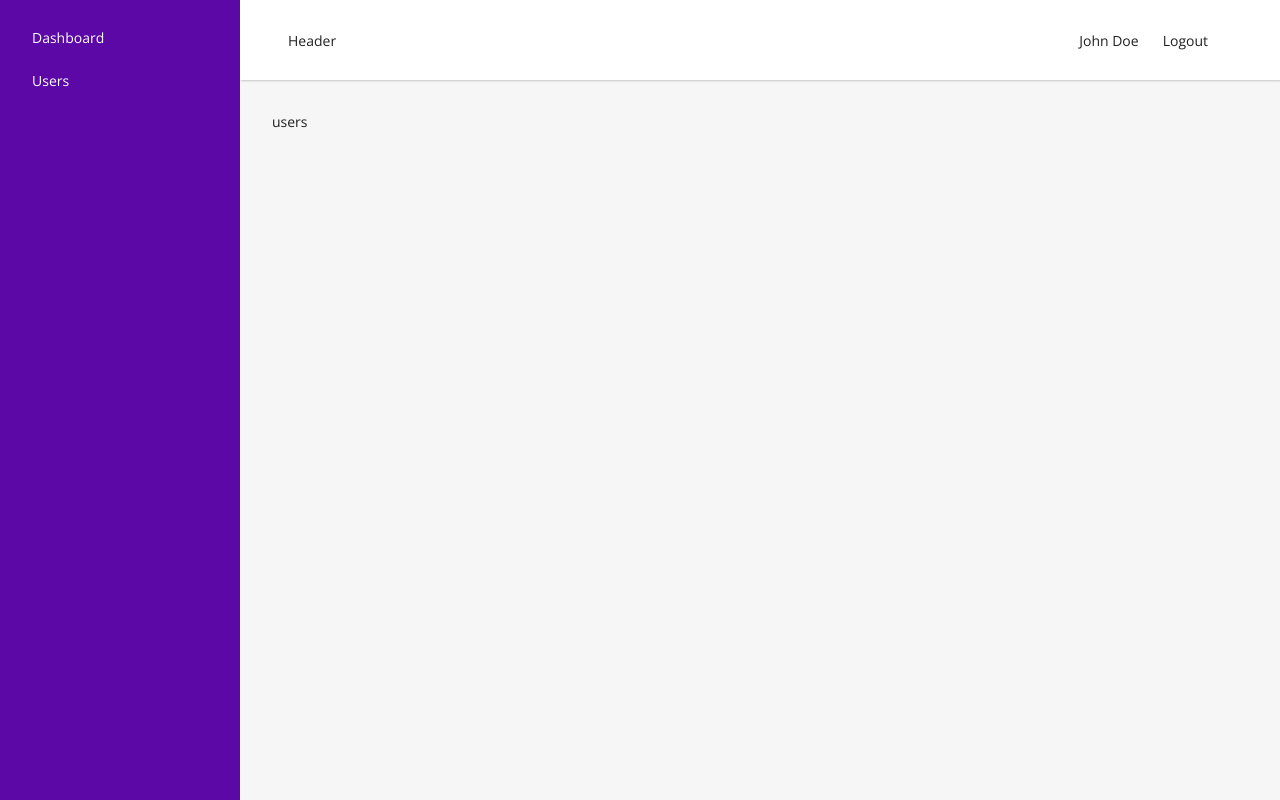
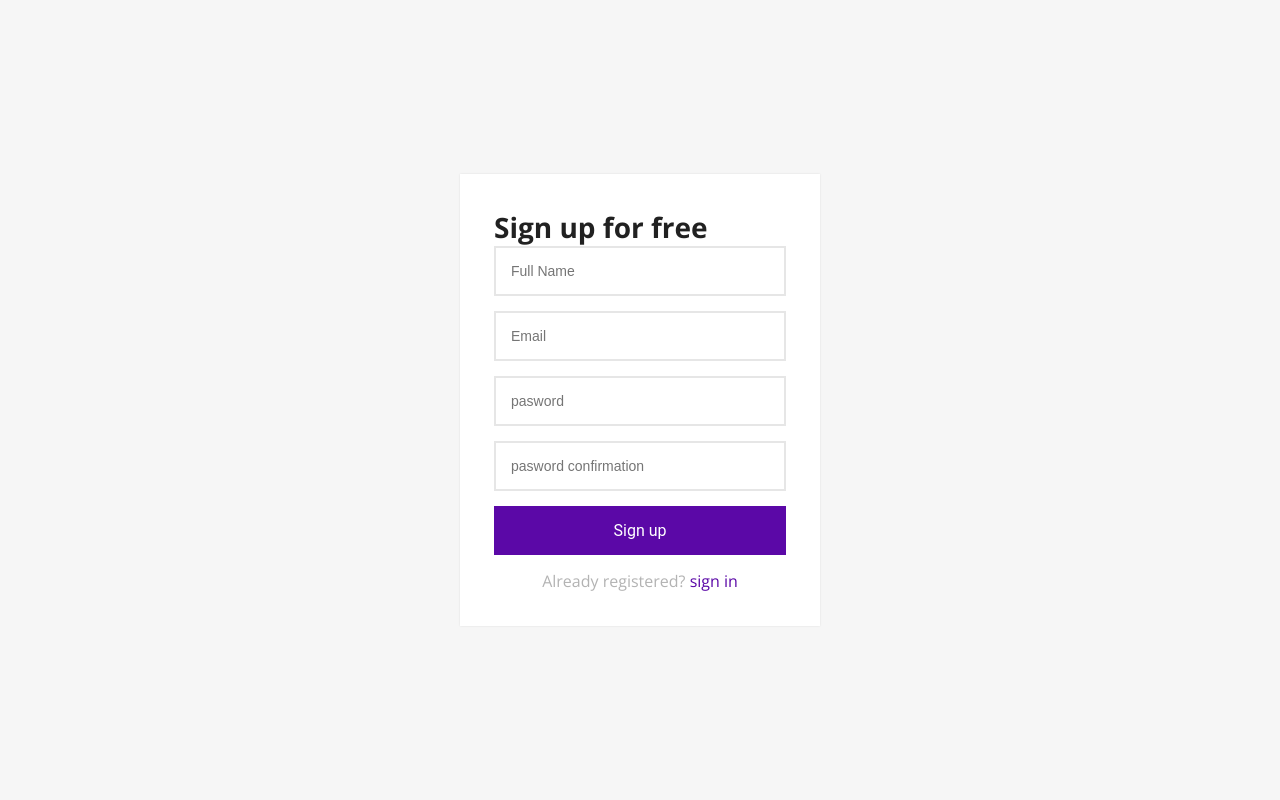
Before and after one commit to BADZA99/CRUD-laravel-React, a React (Vite) app in the folder react/: page /signup in a window 1280 px wide. Before the commit this address led to /users. Built offline with nearby package versions, Linux system fonts and the light colour scheme.

Commit message:
Guest Layout + Login, Signup

```diff
--- a/react/src/assets/components/GuestLayout.jsx
+++ b/react/src/assets/components/GuestLayout.jsx
@@ -3,14 +3,16 @@
 import { useStateContext } from '../contexts/ContextProvider'
 
 export default function GuestLayout() {
-    const {token}=useStateContext();
-    if (token) {
-        return <Navigate to="/"/>
-    }
+  const { token } = useStateContext();
+  if (token) {
+    return <Navigate to="/" />
+  }
   return (
-    <div>
+    <div className='login-signup-form animated fadeInDown'>
+      <div className='form'>
         {/* outlet is where child routes will be rendered */}
-      <Outlet/>
+        <Outlet />
+      </div>
     </div>
   )
 }
--- a/react/src/assets/contexts/ContextProvider.jsx
+++ b/react/src/assets/contexts/ContextProvider.jsx
@@ -13,8 +13,8 @@
     const [user,setUser]=useState({
         name:'John Doe',
     });
-    // const [token,_setToken]=useState(localStorage.getItem('ACCESS_TOKEN'));
-    const [token,_setToken]=useState(123);
+    const [token,_setToken]=useState(localStorage.getItem('ACCESS_TOKEN'));
+    // const [token,_setToken]=useState(123);
 
     const setToken=(token)=>{
         _setToken(token);
--- a/react/src/assets/views/Login.jsx
+++ b/react/src/assets/views/Login.jsx
@@ -1,9 +1,22 @@
 import React from 'react'
+import { Link } from 'react-router-dom';
 
 export default function Login() {
+  const onSubmit=(e)=>{
+    e.preventDefault();
+  }
   return (
-    <div>
-      login
-    </div>
+
+        <form action="" onSubmit={onsubmit}>
+          <h1>Login To your Account</h1>
+          <input type="email" placeholder='Email' />
+          <input type="pasword" placeholder='pasword'  />
+          <button className='btn btn-block' type='submit'>Login</button>
+          <p className='message'>
+            Not registered? <Link to="/signup">Create an account</Link>
+          </p>
+        </form>
+
+
   )
 }
--- a/react/src/assets/views/Signup.jsx
+++ b/react/src/assets/views/Signup.jsx
@@ -1,9 +1,22 @@
 import React from 'react'
+import { Link } from 'react-router-dom'
 
 export default function Signup() {
+  const onsubmit=(e)=>{
+    e.preventDefault()
+    // console.log('form submitted')
+  }
   return (
-    <div>
-      signup
-    </div>
+        <form action="" onSubmit={onsubmit}>
+          <h1>Sign up for free</h1>
+          <input type="email" placeholder='Full Name' />
+          <input type="email" placeholder='Email' />
+          <input type="pasword" placeholder='pasword'  />
+          <input type="pasword" placeholder='pasword confirmation'  />
+          <button className='btn btn-block' type='submit'>Sign up</button>
+          <p className='message'>
+            Already  registered? <Link to="/login">sign in</Link>
+          </p>
+        </form>
   )
 }
```
